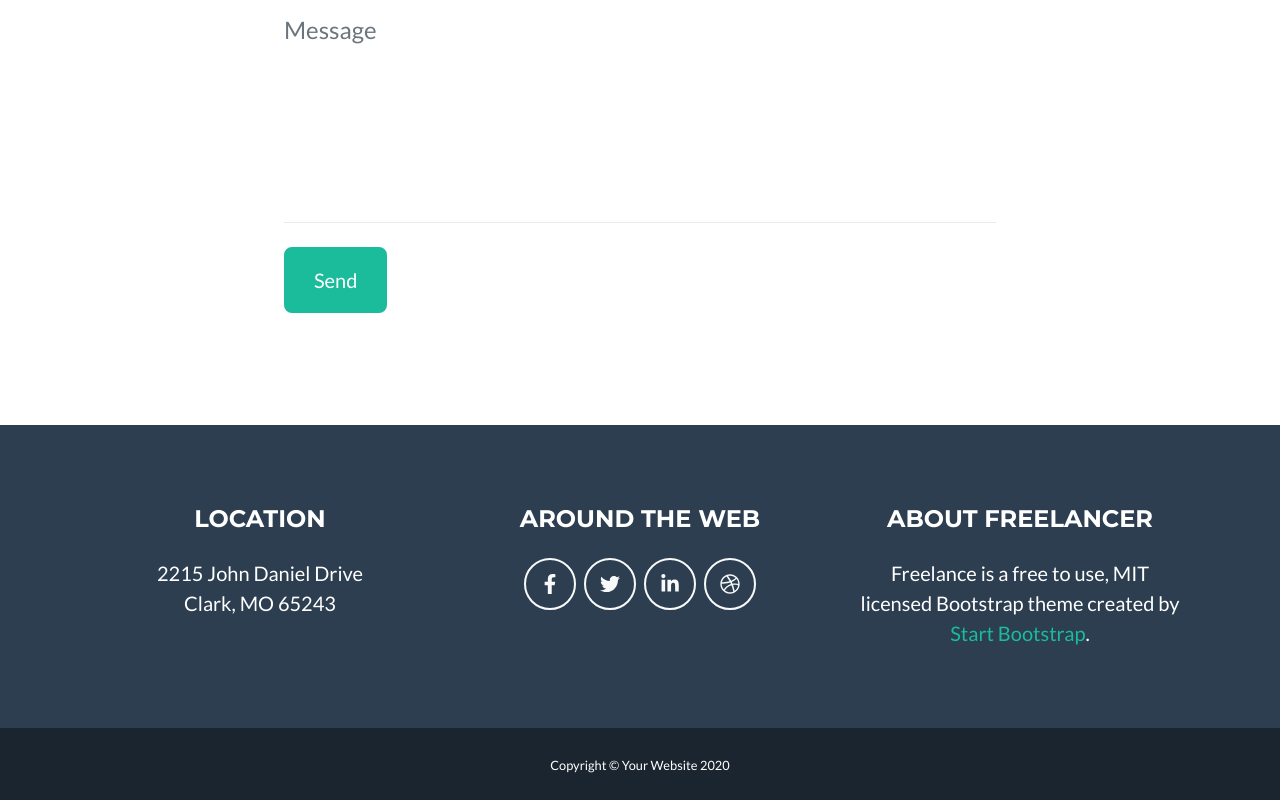
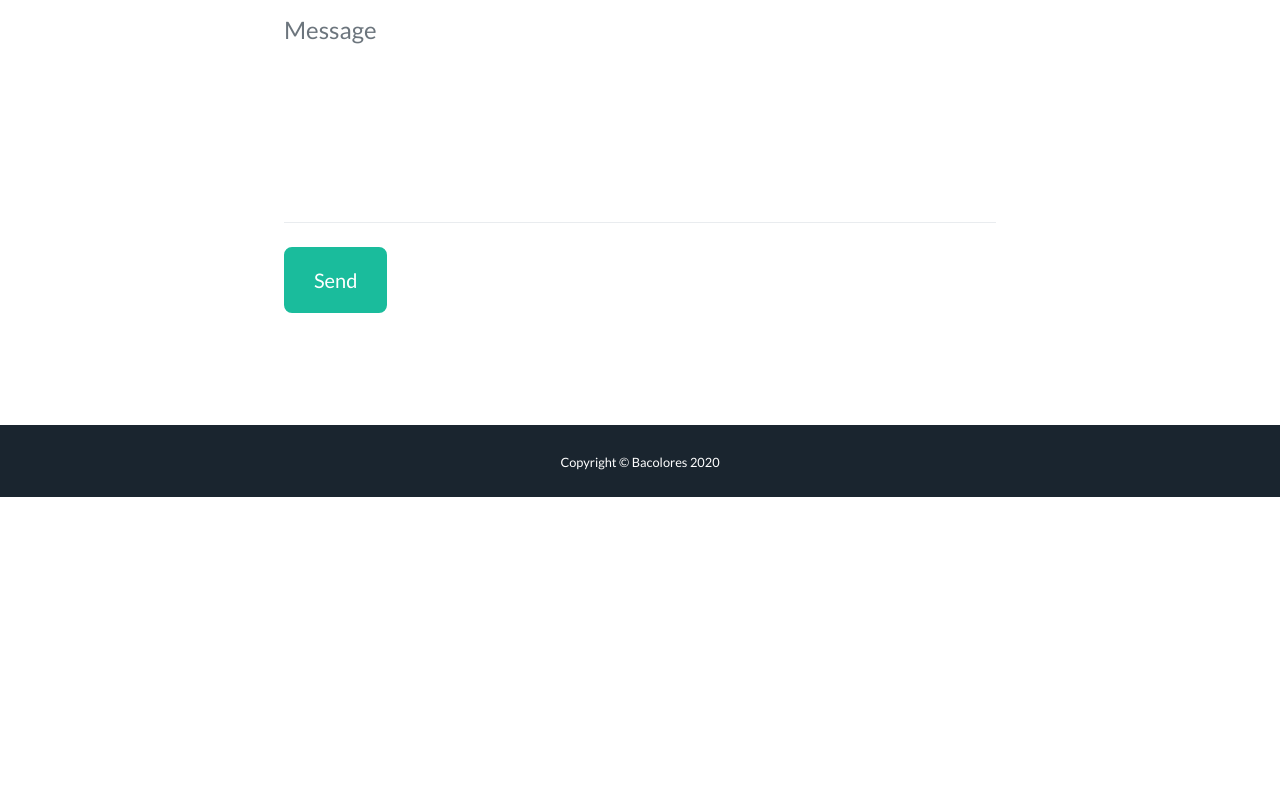
Before and after one commit to leoXangelo/CV, a plain HTML site: page index.html in a window 1280 px wide. Shown: the part 2703-3503 px from the top of the page. After the commit the page ends 3200 px from the top, so only its background shows below. Drawn offline with nearby package versions, Linux system fonts and the light colour scheme.

Commit message:
Remove footer

```diff
--- a/index.html
+++ b/index.html
@@ -183,31 +183,10 @@
                 </div>
             </div>
         </section>
-        <!-- Footer-->
-        <footer class="footer text-center">
-            <div class="container">
-                <div class="row">
-                    <!-- Footer Location-->
-                    <div class="col-lg-4 mb-5 mb-lg-0">
-                        <h4 class="text-uppercase mb-4">Location</h4>
-                        <p class="lead mb-0">2215 John Daniel Drive<br />Clark, MO 65243</p>
-                    </div>
-                    <!-- Footer Social Icons-->
-                    <div class="col-lg-4 mb-5 mb-lg-0">
-                        <h4 class="text-uppercase mb-4">Around the Web</h4>
-                        <a class="btn btn-outline-light btn-social mx-1" href="#"><i class="fab fa-fw fa-facebook-f"></i></a><a class="btn btn-outline-light btn-social mx-1" href="#"><i class="fab fa-fw fa-twitter"></i></a><a class="btn btn-outline-light btn-social mx-1" href="#"><i class="fab fa-fw fa-linkedin-in"></i></a><a class="btn btn-outline-light btn-social mx-1" href="#"><i class="fab fa-fw fa-dribbble"></i></a>
-                    </div>
-                    <!-- Footer About Text-->
-                    <div class="col-lg-4">
-                        <h4 class="text-uppercase mb-4">About Freelancer</h4>
-                        <p class="lead mb-0">Freelance is a free to use, MIT licensed Bootstrap theme created by <a href="http://startbootstrap.com">Start Bootstrap</a>.</p>
-                    </div>
-                </div>
-            </div>
-        </footer>
+
         <!-- Copyright Section-->
         <section class="copyright py-4 text-center text-white">
-            <div class="container"><small>Copyright © Your Website 2020</small></div>
+            <div class="container"><small>Copyright © Bacolores 2020</small></div>
         </section>
         <!-- Scroll to Top Button (Only visible on small and extra-small screen sizes)-->
         <div class="scroll-to-top d-lg-none position-fixed">
```
